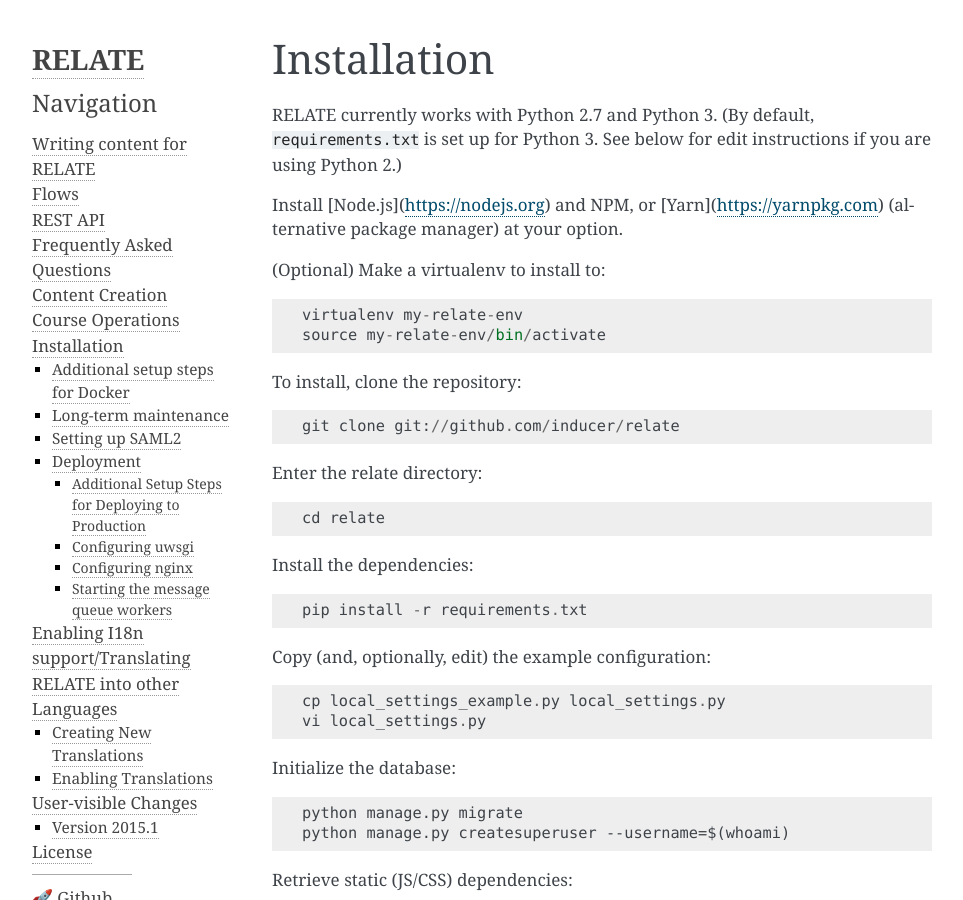
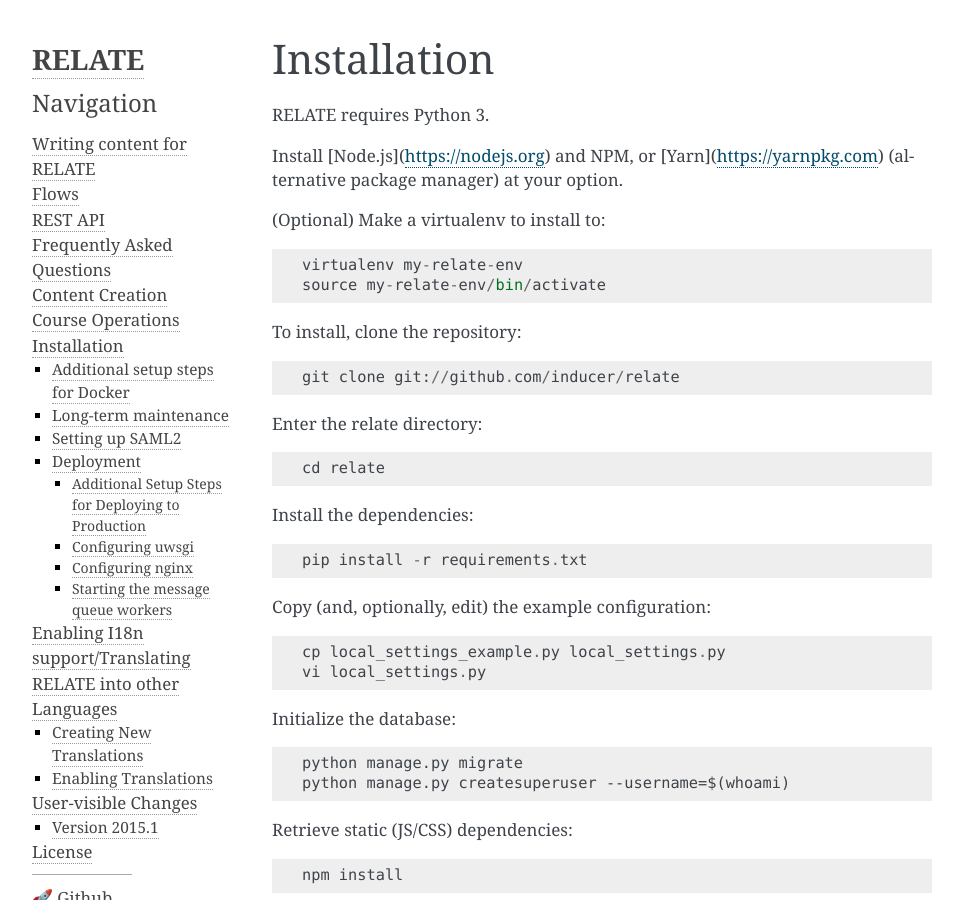
Before and after one commit to inducer/relate, a Sphinx documentation site: the page built from doc/misc.rst, in a window 1280 px wide and 900 px high. Shown: the whole window, without its empty margins (148-1111 px from the left). Built offline with Sphinx 7.4.7, drawn with Linux system fonts in a browser that asks for light colours.

Commit message:
Drop support for Python 2

```diff
--- a/doc/misc.rst
+++ b/doc/misc.rst
@@ -1,8 +1,7 @@
 Installation
 ============
 
-RELATE currently works with Python 2.7 and Python 3. (By default, :file:`requirements.txt`
-is set up for Python 3. See below for edit instructions if you are using Python 2.)
+RELATE requires Python 3.
 
 Install [Node.js](https://nodejs.org) and NPM, or [Yarn](https://yarnpkg.com)
 (alternative package manager) at your option.
--- a/manage.py
+++ b/manage.py
@@ -11,14 +11,8 @@
     assert os.path.isfile(os.path.join(local_settings_dir, "manage.py"))
 
     from django.core.management import CommandParser, CommandError
-    import django
 
-    if django.VERSION < (2, 1):
-        cparser_args = (None,)
-    else:
-        cparser_args = ()
     parser = CommandParser(
-            *cparser_args,
             usage="%(prog)s subcommand [options] [args]",
             add_help=False)
 
```
Also changed, not shown: .gitlab-ci.yml, .travis.yml, 1 other file.
